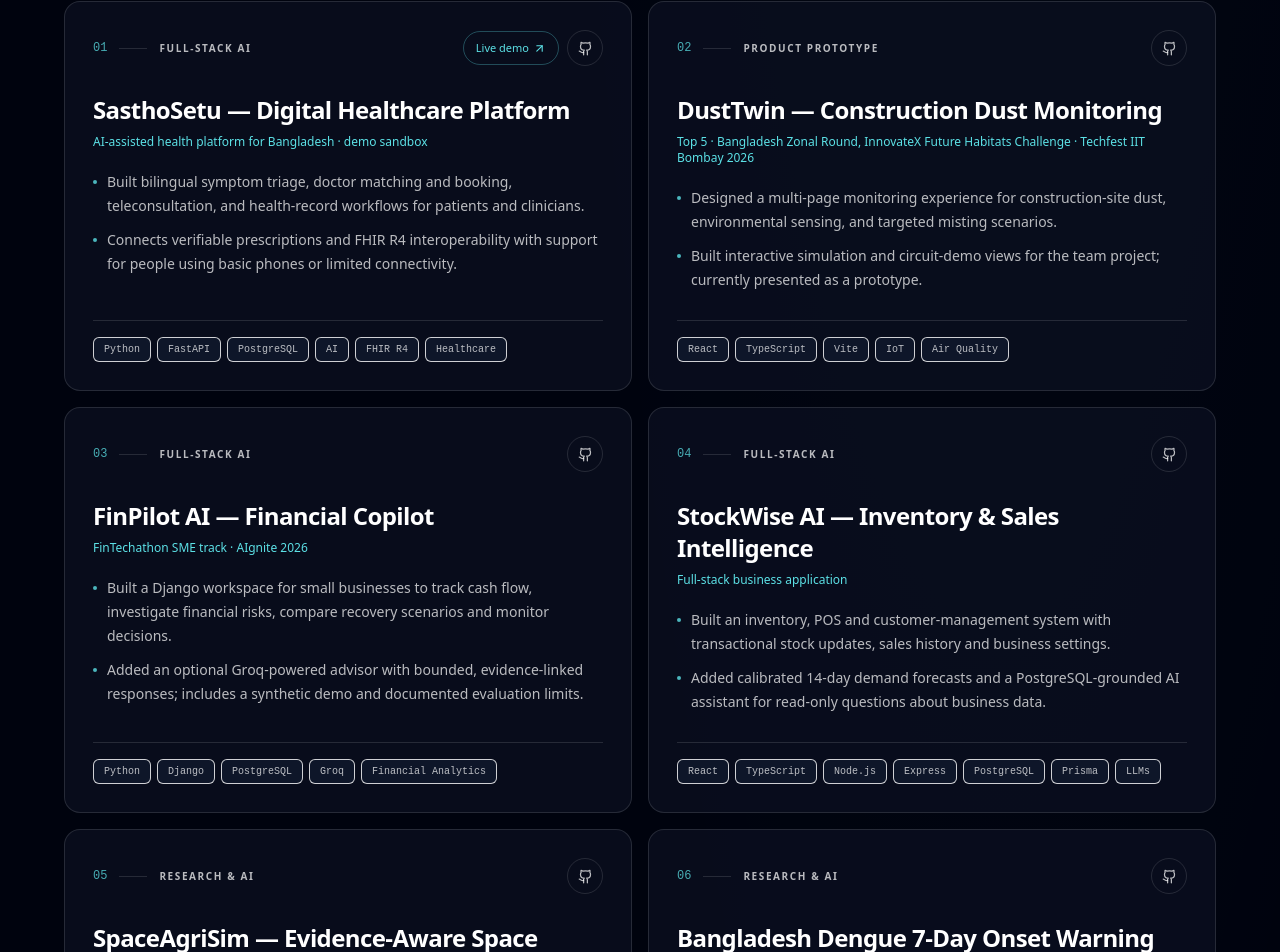
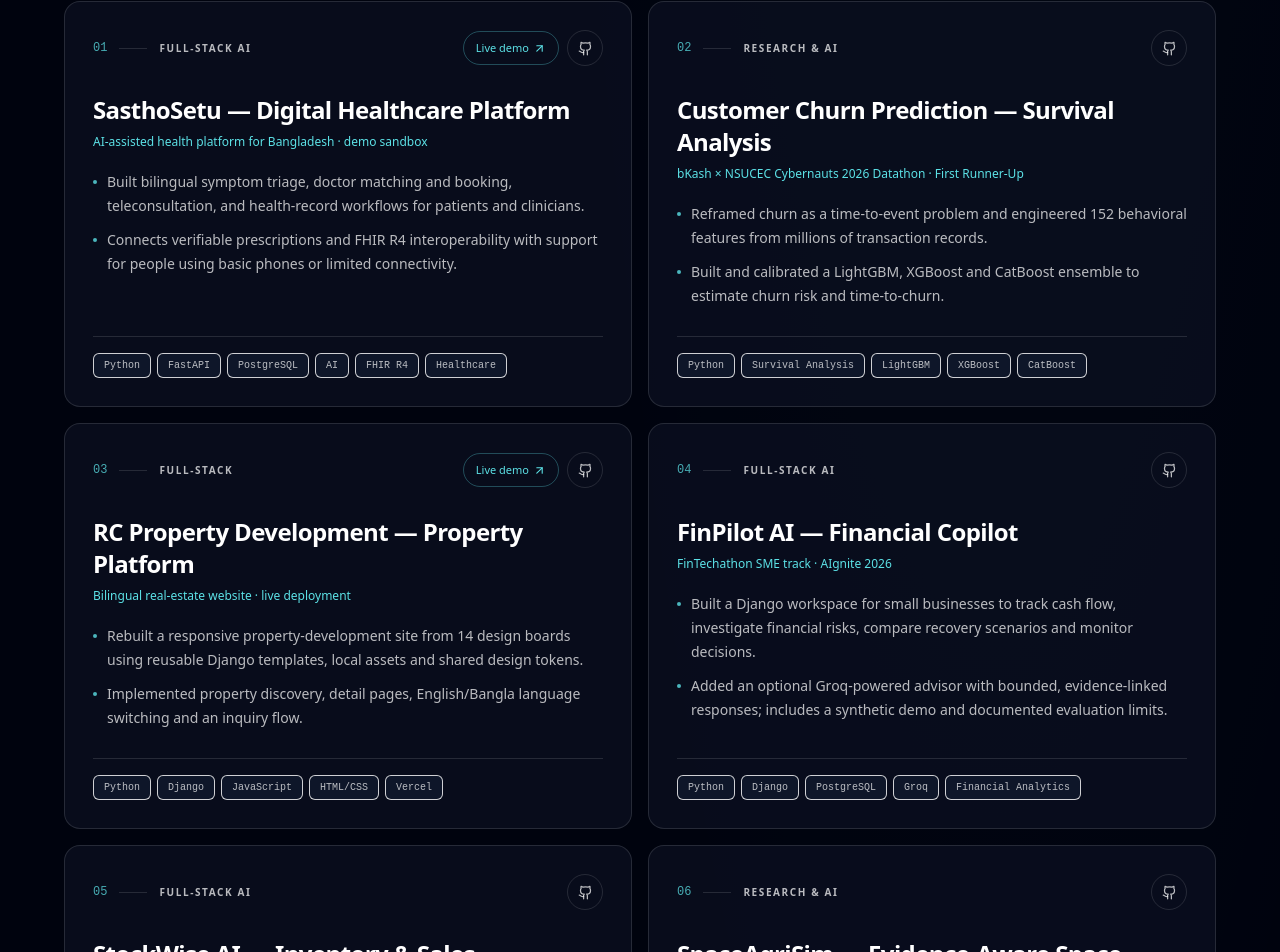
Before and after one commit to meherabmehu/Meherrab_portfolio, a Next.js app: page / in a window 1280 px wide. Shown: the part 1816-2768 px from the top of the page. Built offline with nearby package versions, Linux system fonts and the light colour scheme.

Commit message:
Curate portfolio with property platform and churn project

```diff
--- a/components/Projects.tsx
+++ b/components/Projects.tsx
@@ -5,7 +5,7 @@ import { Github, ArrowUpRight, ChevronDown, ChevronUp } from "lucide-react";
 import Reveal from "./Reveal";
 import { projects } from "@/content/data";
 
-const filters = ["All work", "Full-stack AI", "Research & AI", "Product prototype", "Full-stack"] as const;
+const filters = ["All work", "Full-stack AI", "Research & AI", "Full-stack"] as const;
 const INITIAL_COUNT = 6;
 
 export default function Projects() {
--- a/content/data.ts
+++ b/content/data.ts
@@ -72,15 +72,28 @@ export const projects: Project[] = [
     featured: true,
   },
   {
-    title: "DustTwin — Construction Dust Monitoring",
-    context: "Top 5 · Bangladesh Zonal Round, InnovateX Future Habitats Challenge · Techfest IIT Bombay 2026",
+    title: "Customer Churn Prediction — Survival Analysis",
+    context: "bKash × NSUCEC Cybernauts 2026 Datathon · First Runner-Up",
     description: [
-      "Designed a multi-page monitoring experience for construction-site dust, environmental sensing, and targeted misting scenarios.",
-      "Built interactive simulation and circuit-demo views for the team project; currently presented as a prototype.",
+      "Reframed churn as a time-to-event problem and engineered 152 behavioral features from millions of transaction records.",
+      "Built and calibrated a LightGBM, XGBoost and CatBoost ensemble to estimate churn risk and time-to-churn.",
     ],
-    tech: ["React", "TypeScript", "Vite", "IoT", "Air Quality"],
-    githubUrl: "https://github.com/meherabmehu/DustTwin",
-    category: "Product prototype",
+    tech: ["Python", "Survival Analysis", "LightGBM", "XGBoost", "CatBoost"],
+    githubUrl: "https://github.com/meherabmehu/Customer-Churn-Prediction-using-Survival-Analysis-",
+    category: "Research & AI",
+    featured: true,
+  },
+  {
+    title: "RC Property Development — Property Platform",
+    context: "Bilingual real-estate website · live deployment",
+    description: [
+      "Rebuilt a responsive property-development site from 14 design boards using reusable Django templates, local assets and shared design tokens.",
+      "Implemented property discovery, detail pages, English/Bangla language switching and an inquiry flow.",
+    ],
+    tech: ["Python", "Django", "JavaScript", "HTML/CSS", "Vercel"],
+    githubUrl: "https://github.com/meherabmehu/rcpdl-property-platform",
+    demoUrl: "https://rcpdl-property-platform.vercel.app",
+    category: "Full-stack",
     featured: true,
   },
   {
@@ -163,30 +176,6 @@ export const projects: Project[] = [
     tech: ["Python", "FastAPI", "PostgreSQL", "RAG", "Multi-agent AI"],
     githubUrl: "https://github.com/meherabmehu/samsung-phone-query-review-system",
     category: "Full-stack AI",
-  },
-  {
-    title: "Customer Churn Prediction Using Survival Analysis",
-    context: "bKash x NSUCEC Cybernauts 2026 Datathon Grand Finale — First Runner-Up",
-    description: [
-      "Reframed churn as a time-to-event problem and engineered 152 behavioral features from millions of transaction records",
-      "Calibrated a LightGBM + XGBoost + CatBoost ensemble with rigorous cross-validation to score churn risk and time-to-churn",
-    ],
-    tech: ["Python", "LightGBM", "XGBoost", "CatBoost", "Scikit-learn", "Pandas"],
-    githubUrl: "https://github.com/meherabmehu/Customer-Churn-Prediction-using-Survival-Analysis-",
-    category: "Research & AI",
-    featured: true,
-  },
-  {
-    title: "RoadVision — AI-Powered Traffic Detection & Vehicle Classification",
-    context: "DUET CSE Carnival 2026 AI Hackathon — First Runner-Up",
-    description: [
-      "Trained a YOLO11 (Ultralytics) detector for multi-class vehicle identification on Bangladesh highway surveillance footage",
-      "Built the augmentation and hyperparameter-tuning pipeline; delivered real-time inference evaluated with mAP@50/50–95",
-    ],
-    tech: ["Python", "PyTorch", "YOLO11", "Ultralytics", "OpenCV"],
-    githubUrl: "https://github.com/meherabmehu/RoadVision-AI-Powered-Traffic-Detection-Vehicle-Classification-",
-    category: "Research & AI",
-    featured: true,
   },
   {
     title: "Starship Safety — System Failure Prediction",
@@ -308,7 +297,7 @@ export const skills: { category: string; items: string[] }[] = [
 export const achievements: { title: string; note?: string; highlight?: boolean }[] = [
   {
     title: "Top 5 Team — Bangladesh Zonal Round, InnovateX Future Habitats Challenge (Techfest IIT Bombay 2026)",
-    note: "Team CTRL_V · DustTwin · Hosted at DUET, Gazipur",
+    note: "Team CTRL_V · Hosted at DUET, Gazipur",
     highlight: true,
   },
   { title: "First Runner-Up — bKash x NSUCEC Cybernauts 2026 Datathon Grand Finale", note: "National datathon", highlight: true },
```
